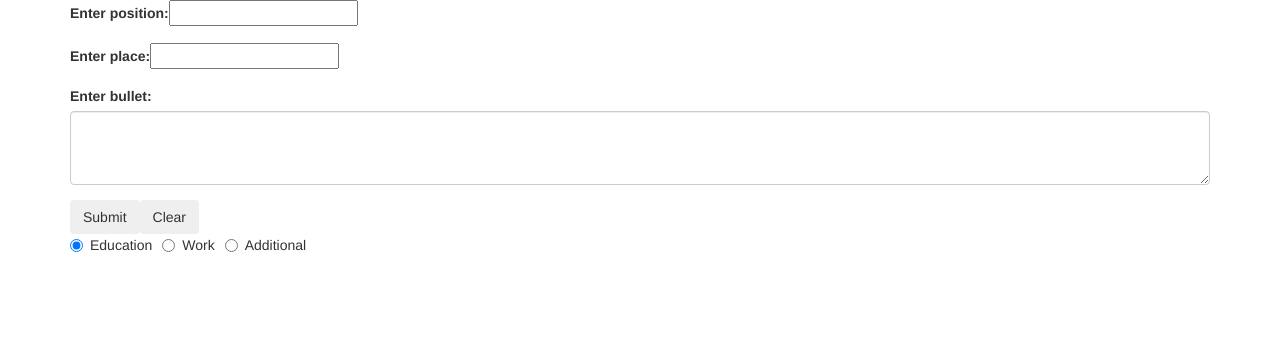
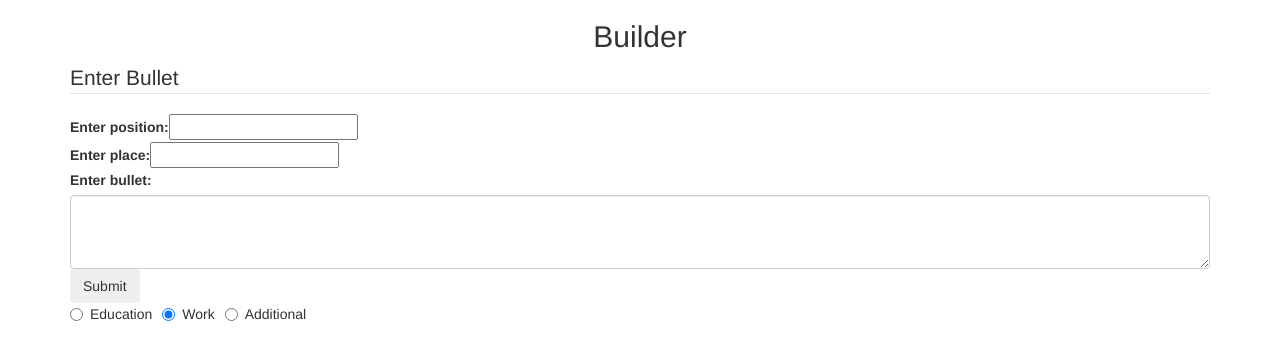
Before and after one commit to orlined/resume, an Angular app: page / in a window 1280 px wide. Shown: the top 360 px of the page. Built offline with nearby package versions, Linux system fonts and the light colour scheme.

Commit message:
added section but not functional yet

```diff
--- a/src/app/app.component.html
+++ b/src/app/app.component.html
@@ -2,30 +2,32 @@
 
 <div class="container">
 
-    <form class="form-group" (ngSubmit)="onSubmit(_tit, _pla, _bul)">
-        <div class="form-group">
+<fieldset>
+    <form class="form-group" (ngSubmit)="onSubmit(_tit, _pla, _bul, _sect)">
+        <legend> Enter Bullet</legend>
+        <div class="form-field">
           <label for="title"> Enter position: </label>
-          <input type="text" id="title" [(ngModel)]='_tit' name="title" >
+          <input type="text" id="title" [ngModel]='_tit' name="title" >
         </div>
-        <div class="form-group">
+        <div class="form-field">
           <label for="place"> Enter place: </label>
-          <input type="text" id="place" [(ngModel)]='_pla' name="place" >
+          <input type="text" id="place" [ngModel]='_pla' name="place" >
         </div>
-        <div class="form-group">
+        <div class="form-field">
           <label for="bullet"> Enter bullet:</label>
           <textarea class="form-control" id="bullet" [(ngModel)]='_bul' name="bullet" rows="3"></textarea>
         </div>
-        <div>
+        <div class="form-field">
           <button class="btn primary-btn" > Submit</button>
-          <button class="btn danger" (click)='onSubmit()'> Clear</button>
+          <!--<button class="btn danger" (click)='onSubmit()'> Clear</button>-->
         </div>
-        <div>
-            <label class="radio-inline"><input type="radio" name="optradio" checked="true"> Education</label>
-            <label class="radio-inline"><input type="radio" name="optradio"> Work</label>
-            <label class="radio-inline"><input type="radio" name="optradio"> Additional</label>
+        <div class="form-field">
+            <label class="radio-inline"><input type="radio" name="optradio" checked="true" [value]="Education"  [(ngModel)]="_sect"> Education</label>
+            <label class="radio-inline"><input type="radio" name="optradio" [value]="Work"  [(ngModel)]="_sect"> Work</label>
+            <label class="radio-inline"><input type="radio" name="optradio" checked="false" > Additional</label>
         </div>
     </form>
-
+</fieldset>
 </div>
 
 <div class="container">
@@ -38,9 +40,12 @@
         </div>
 
     </div>
-    <ul>
-      <li *ngFor='let b of bul'>
-        {{b.bullet}}
-        </li>
-    </ul>
+
+      <ul *ngFor='let b of sec'>
+
+          <li *ngFor='let k of b.bullets'>
+             {{k.bullet}}
+          </li>
+      </ul>
+
 </div>
--- a/src/app/app.component.ts
+++ b/src/app/app.component.ts
@@ -11,24 +11,29 @@ import { Component } from '@angular/core';
 export class AppComponent {
   title: string="";
   place: string="";
+  sectName: string;
   bul: BulletComponent[]=[];
   sec: SectionComponent[]=[];
 
   onSubmit(t,p, b, s){
 
+    this.title=t;
+    this.place=p;
+    this.sectName=s;
     this.bul.push(
-      new BulletComponent(t, p, b, s)
+      new BulletComponent(t, p, b)
     )
 
-    this.sec.push(
-      new SectionComponent("Education", this.bul)
-    )
-      console.log(this.sec);
-    this.title=t;
-    this.place=p;
+     this.sec.push(
+       new SectionComponent(this.sectName, this.bul)
+     )
 
+   console.log(this.sec);
   }
+
+
   clearTitle(){
+    this.sec=[];
     this.bul=[];
     this.title="";
     this.place="";
--- a/src/app/bullet/bullet.component.ts
+++ b/src/app/bullet/bullet.component.ts
@@ -10,7 +10,7 @@ import {FormsModule} from '@angular/forms'
 
 export class BulletComponent   {
 
-  constructor(public title: string, public place: string, public bullet: string, public section: string) {
+  constructor(public title: string, public place: string, public bullet: string) {
 
   }
 
--- a/src/app/section.component.ts
+++ b/src/app/section.component.ts
@@ -7,7 +7,7 @@ import { Component, OnInit, Input } from '@angular/core';
   styleUrls: ['./section.component.css']
 })
 
-export class SectionComponent {
+export class SectionComponent  {
 
 constructor (public name:string, public bullets: BulletComponent[] ) {}
 
--- a/src/index.html
+++ b/src/index.html
@@ -13,6 +13,7 @@
   <link rel="icon" type="image/x-icon" href="favicon.ico">
 </head>
 <body>
+  <h2 class="text-center"> Builder</h2>
   <app-root></app-root>
 </body>
 </html>
```
